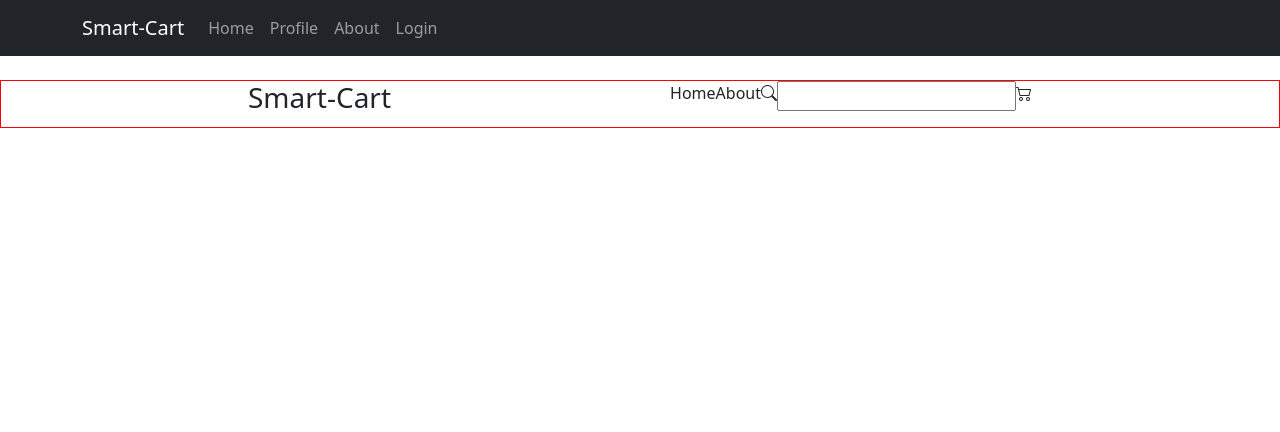
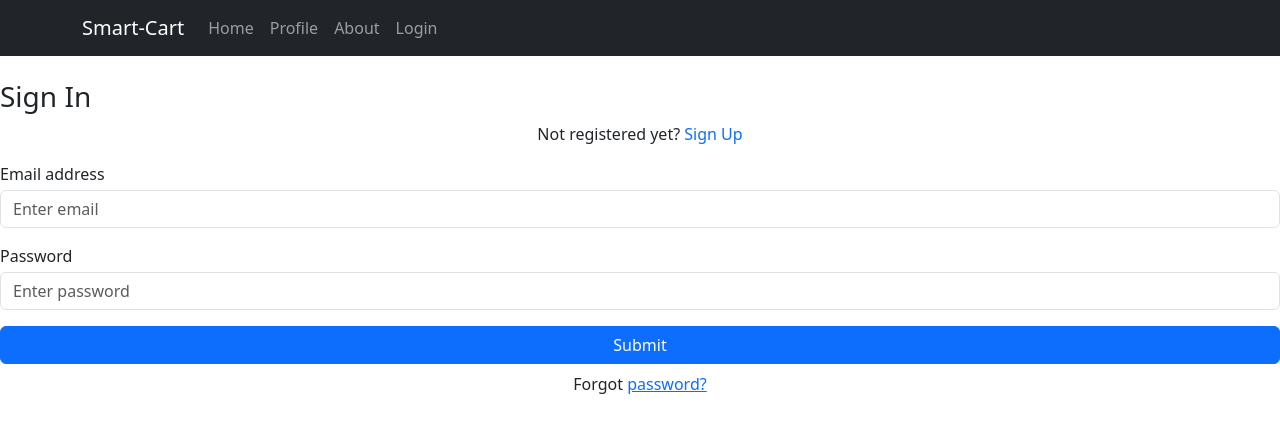
Before and after one commit to anaxz/smart-cart, a React (Vite) app in the folder client/: page /Auth in a window 1280 px wide. Shown: the top 432 px of the page. Built offline with nearby package versions, Linux system fonts and the light colour scheme.

Commit message:
created signup page

```diff
--- a/client/src/App.jsx
+++ b/client/src/App.jsx
@@ -1,7 +1,7 @@
 import './assets/App.css'
 import "./assets/index.css"
-import { Welcome } from './pages'
-import {Navbar} from "./components"
+import { Welcome, About } from './pages'
+import {Navbar, Auth} from "./components"
 import 'bootstrap/dist/css/bootstrap.min.css';
 import { Darknavbar } from './layout';
 import { BrowserRouter, Routes, Route } from "react-router-dom"
@@ -12,12 +12,14 @@ function App() {
   return (
     <>
     <Darknavbar className="sticky-top"/>
-    <div className="App">
+    {/* <div className="App">
       <Navbar />
-    </div>
+    </div> */}
     <BrowserRouter>
       <Routes>
-        <Route path="/login" element={<Login />} />
+        <Route path="/" element={<Welcome />} />
+        <Route path="/about" element={<About />} />
+        <Route path="/Auth" element={<Auth />} />
     </Routes>
     </BrowserRouter>
     </>
--- /dev/null
+++ b/client/src/components/Auth/index.jsx
@@ -0,0 +1,101 @@
+import React, { useState } from "react"
+
+const Auth = (props) => {
+  let [authMode, setAuthMode] = useState("signin")
+
+  const changeAuthMode = () => {
+    setAuthMode(authMode === "signin" ? "signup" : "signin")
+  }
+
+  if (authMode === "signin") {
+    return (
+      <div className="Auth-form-container">
+        <form className="Auth-form">
+          <div className="Auth-form-content">
+            <h3 className="Auth-form-title">Sign In</h3>
+            <div className="text-center">
+              Not registered yet?{" "}
+              <span className="link-primary" onClick={changeAuthMode}>
+                Sign Up
+              </span>
+            </div>
+            <div className="form-group mt-3">
+              <label>Email address</label>
+              <input
+                type="email"
+                className="form-control mt-1"
+                placeholder="Enter email"
+              />
+            </div>
+            <div className="form-group mt-3">
+              <label>Password</label>
+              <input
+                type="password"
+                className="form-control mt-1"
+                placeholder="Enter password"
+              />
+            </div>
+            <div className="d-grid gap-2 mt-3">
+              <button type="submit" className="btn btn-primary">
+                Submit
+              </button>
+            </div>
+            <p className="text-center mt-2">
+              Forgot <a href="#">password?</a>
+            </p>
+          </div>
+        </form>
+      </div>
+    )
+  }
+
+  return (
+    <div className="Auth-form-container">
+      <form className="Auth-form">
+        <div className="Auth-form-content">
+          <h3 className="Auth-form-title">Sign In</h3>
+          <div className="text-center">
+            Already registered?{" "}
+            <span className="link-primary" onClick={changeAuthMode}>
+              Sign In
+            </span>
+          </div>
+          <div className="form-group mt-3">
+            <label>Full Name</label>
+            <input
+              type="email"
+              className="form-control mt-1"
+              placeholder="e.g Abdul Kamara"
+            />
+          </div>
+          <div className="form-group mt-3">
+            <label>Email address</label>
+            <input
+              type="email"
+              className="form-control mt-1"
+              placeholder="Email Address"
+            />
+          </div>
+          <div className="form-group mt-3">
+            <label>Password</label>
+            <input
+              type="password"
+              className="form-control mt-1"
+              placeholder="Password"
+            />
+          </div>
+          <div className="d-grid gap-2 mt-3">
+            <button type="submit" className="btn btn-primary">
+              Submit
+            </button>
+          </div>
+          <p className="text-center mt-2">
+            Forgot <a href="#">password?</a>
+          </p>
+        </div>
+      </form>
+    </div>
+  )
+}
+
+export default Auth
--- a/client/src/components/index.jsx
+++ b/client/src/components/index.jsx
@@ -1,2 +1,3 @@
 export { default as Navbar } from './Navbar';
 export { default as Itemcard } from './Itemcard';
+export { default as Auth } from './Auth';
--- a/client/src/layout/Navbar/index.jsx
+++ b/client/src/layout/Navbar/index.jsx
@@ -13,10 +13,10 @@ function Darknavbar() {
         <Container>
           <Navbar.Brand href="#home">Smart-Cart</Navbar.Brand>
           <Nav className="me-auto">
-            <Nav.Link href="#home">Home</Nav.Link>
+            <Nav.Link href="/">Home</Nav.Link>
             <Nav.Link href="#profile">Profile</Nav.Link>
-            <Nav.Link href="#about">About</Nav.Link>
-            <Nav.Link href="/login">Login</Nav.Link>
+            <Nav.Link href="/about">About</Nav.Link>
+            <Nav.Link href="/Auth">Login</Nav.Link>
           </Nav>
         </Container>
       </Navbar>
--- a/client/src/pages/index.jsx
+++ b/client/src/pages/index.jsx
@@ -1 +1,2 @@
 export { default as Welcome } from './Welcome';
+export { default as About } from './About';
```
